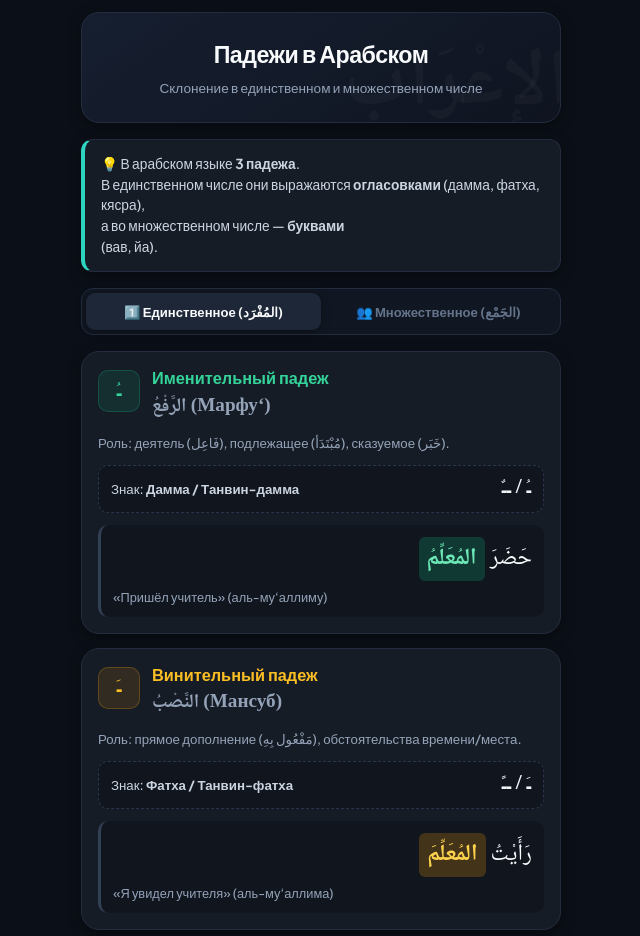
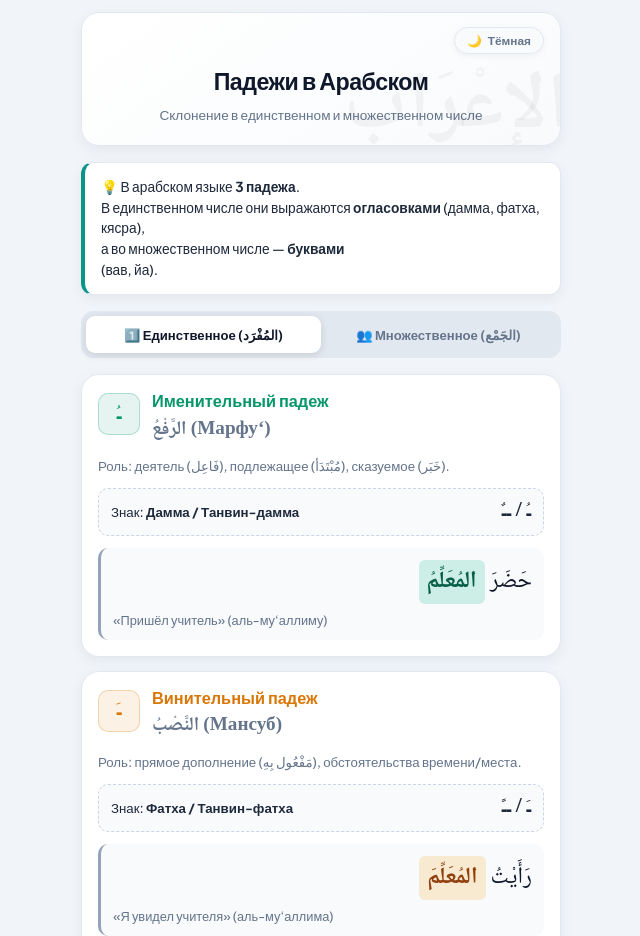
Before and after one commit to ALIHAN999/arabic_cases, a plain HTML site: page index.html in a window 1280 px wide. Shown: the top 936 px of the page, without its empty margins (319-959 px from the left). Drawn offline with Linux system fonts and the light colour scheme.

Commit message:
Implement theme toggle and update styles
Added theme toggle functionality and updated styles for light and dark themes.

```diff
--- a/index.html
+++ b/index.html
@@ -19,28 +19,111 @@
             --sub-card-bg: #10151E;
             --text-main: #F1F5F9;
             --text-muted: #94A3B8;
+            --text-heading: #F8FAFC;
+            --header-bg: linear-gradient(145deg, #161F30 0%, #0F1420 100%);
+            --header-watermark: rgba(255, 255, 255, 0.03);
+            --tabs-bg: #111722;
+            --tab-active-bg: #1E2738;
+            --tab-active-text: #F8FAFC;
+            --dashed-border: #2A364B;
+            --example-border: #334155;
 
-            /* Цветовые темы падежей (неоновый пастельный акцент для тёмной темы) */
+            /* Цветовые темы падежей */
             --raf-color: #34D399;        /* Именительный (Раф') - Изумрудный */
             --raf-bg: rgba(16, 185, 129, 0.12);
             --raf-border: rgba(16, 185, 129, 0.25);
+            --raf-hl-bg: rgba(16, 185, 129, 0.22);
+            --raf-hl-text: #6EE7B7;
 
             --nasb-color: #FBBF24;       /* Винительный (Насб) - Тёплый янтарь */
             --nasb-bg: rgba(245, 158, 11, 0.12);
             --nasb-border: rgba(245, 158, 11, 0.25);
+            --nasb-hl-bg: rgba(245, 158, 11, 0.22);
+            --nasb-hl-text: #FCD34D;
 
             --jarr-color: #FB7185;       /* Родительный (Джарр) - Гранатовый коралл */
             --jarr-bg: rgba(244, 63, 94, 0.12);
             --jarr-border: rgba(244, 63, 94, 0.25);
+            --jarr-hl-bg: rgba(244, 63, 94, 0.22);
+            --jarr-hl-text: #FDA4AF;
 
             --dual-color: #818CF8;       /* Совмещённый (Насб + Джарр) - Индиго */
             --dual-bg: rgba(99, 102, 241, 0.12);
             --dual-border: rgba(99, 102, 241, 0.25);
+            --dual-hl-bg: rgba(99, 102, 241, 0.25);
+            --dual-hl-text: #A5B4FC;
 
             --accent: #2DD4BF;
             --radius-lg: 18px;
             --radius-md: 12px;
             --shadow-sm: 0 4px 14px rgba(0, 0, 0, 0.35);
+
+            /* Подсказки */
+            --tip-info-bg: rgba(30, 58, 138, 0.2);
+            --tip-info-border: rgba(59, 130, 246, 0.25);
+            --tip-info-text: #93C5FD;
+            --tip-info-strong: #BFDBFE;
+
+            --tip-warn-bg: rgba(180, 83, 9, 0.15);
+            --tip-warn-border: rgba(245, 158, 11, 0.25);
+            --tip-warn-text: #FDE68A;
+            --tip-warn-strong: #FCD34D;
+        }
+
+        /* Светлая тема */
+        [data-theme="light"] {
+            --bg-color: #F1F5F9;
+            --card-bg: #FFFFFF;
+            --card-border: #E2E8F0;
+            --sub-card-bg: #F8FAFC;
+            --text-main: #1E293B;
+            --text-muted: #64748B;
+            --text-heading: #0F172A;
+            --header-bg: linear-gradient(145deg, #FFFFFF 0%, #F8FAFC 100%);
+            --header-watermark: rgba(0, 0, 0, 0.04);
+            --tabs-bg: #E2E8F0;
+            --tab-active-bg: #FFFFFF;
+            --tab-active-text: #0F172A;
+            --dashed-border: #CBD5E1;
+            --example-border: #94A3B8;
+
+            /* Адаптированные цвета падежей для светлой темы */
+            --raf-color: #059669;
+            --raf-bg: rgba(5, 150, 105, 0.1);
+            --raf-border: rgba(5, 150, 105, 0.25);
+            --raf-hl-bg: rgba(16, 185, 129, 0.18);
+            --raf-hl-text: #065F46;
+
+            --nasb-color: #D97706;
+            --nasb-bg: rgba(217, 119, 6, 0.1);
+            --nasb-border: rgba(217, 119, 6, 0.25);
+            --nasb-hl-bg: rgba(245, 158, 11, 0.18);
+            --nasb-hl-text: #92400E;
+
+            --jarr-color: #E11D48;
+            --jarr-bg: rgba(225, 29, 72, 0.1);
+            --jarr-border: rgba(225, 29, 72, 0.25);
+            --jarr-hl-bg: rgba(244, 63, 94, 0.18);
+            --jarr-hl-text: #9F1239;
+
+            --dual-color: #4F46E5;
+            --dual-bg: rgba(79, 70, 229, 0.1);
+            --dual-border: rgba(79, 70, 229, 0.25);
+            --dual-hl-bg: rgba(99, 102, 241, 0.18);
+            --dual-hl-text: #3730A3;
+
+            --accent: #0D9488;
+            --shadow-sm: 0 4px 14px rgba(0, 0, 0, 0.06);
+
+            --tip-info-bg: #EFF6FF;
+            --tip-info-border: #BFDBFE;
+            --tip-info-text: #1E40AF;
+            --tip-info-strong: #1E3A8A;
+
+            --tip-warn-bg: #FFFBEB;
+            --tip-warn-border: #FDE68A;
+            --tip-warn-text: #92400E;
+            --tip-warn-strong: #78350F;
         }
 
         * {
@@ -48,6 +131,7 @@
             margin: 0;
             padding: 0;
             -webkit-tap-highlight-color: transparent;
+            transition: background-color 0.25s ease, border-color 0.25s ease, color 0.2s ease;
         }
 
         body {
@@ -69,11 +153,11 @@
         /* Шапка */
         header {
             text-align: center;
-            padding: 24px 16px;
-            background: linear-gradient(145deg, #161F30 0%, #0F1420 100%);
+            padding: 14px 16px 20px;
+            background: var(--header-bg);
             border: 1px solid var(--card-border);
             border-radius: var(--radius-lg);
-            color: #fff;
+            color: var(--text-main);
             margin-bottom: 16px;
             box-shadow: var(--shadow-sm);
             position: relative;
@@ -88,22 +172,39 @@
             font-family: 'Noto Naskh Arabic', serif;
             font-size: 5rem;
             font-weight: 700;
-            color: rgba(255, 255, 255, 0.03);
+            color: var(--header-watermark);
             pointer-events: none;
             user-select: none;
         }
 
-        .tagline {
-            display: inline-block;
-            background: rgba(255, 255, 255, 0.08);
-            padding: 4px 12px;
+        /* Верхняя панель в шапке (кнопка темы) */
+        .header-top-bar {
+            display: flex;
+            justify-content: flex-end;
+            margin-bottom: 10px;
+            position: relative;
+            z-index: 5;
+        }
+
+        .theme-toggle-btn {
+            display: inline-flex;
+            align-items: center;
+            gap: 6px;
+            padding: 5px 12px;
+            background: var(--sub-card-bg);
+            border: 1px solid var(--card-border);
             border-radius: 20px;
-            font-size: 0.72rem;
-            margin-bottom: 10px;
+            color: var(--text-muted);
+            font-family: inherit;
+            font-size: 0.74rem;
             font-weight: 700;
-            text-transform: uppercase;
-            letter-spacing: 1px;
-            color: #94A3B8;
+            cursor: pointer;
+            box-shadow: 0 2px 6px rgba(0, 0, 0, 0.05);
+        }
+
+        .theme-toggle-btn:hover {
+            color: var(--text-main);
+            border-color: var(--accent);
         }
 
         header h1 {
@@ -111,12 +212,12 @@
             font-weight: 800;
             margin-bottom: 6px;
             letter-spacing: -0.5px;
-            color: #F8FAFC;
+            color: var(--text-heading);
         }
 
         header p {
             font-size: 0.85rem;
-            color: #94A3B8;
+            color: var(--text-muted);
         }
 
         /* Интро */
@@ -129,21 +230,17 @@
             margin-bottom: 16px;
             box-shadow: var(--shadow-sm);
             font-size: 0.86rem;
-            color: #CBD5E1;
+            color: var(--text-main);
         }
 
-        /* Навигационные табы */
+       /* Навигационные табы */
         .nav-tabs {
             display: flex;
-            background: #111722;
+            background: var(--tabs-bg);
             padding: 4px;
             border: 1px solid var(--card-border);
             border-radius: var(--radius-md);
             margin-bottom: 16px;
-            position: sticky;
-            top: 10px;
-            z-index: 30;
-            backdrop-filter: blur(12px);
         }
 
         .tab-btn {
@@ -154,7 +251,7 @@
             font-family: inherit;
             font-size: 0.82rem;
             font-weight: 700;
-            color: #64748B;
+            color: var(--text-muted);
             border-radius: 9px;
             cursor: pointer;
             transition: all 0.2s ease;
@@ -162,9 +259,9 @@
         }
 
         .tab-btn.active {
-            background: #1E2738;
-            color: #F8FAFC;
-            box-shadow: 0 2px 8px rgba(0, 0, 0, 0.4);
+            background: var(--tab-active-bg);
+            color: var(--tab-active-text);
+            box-shadow: 0 2px 8px rgba(0, 0, 0, 0.12);
         }
 
         /* Карточка падежа */
@@ -190,7 +287,6 @@
             gap: 12px;
         }
 
-        /* Контейнер с интервалом между русским и арабским названием */
         .case-title-text {
             display: flex;
             flex-direction: column;
@@ -221,7 +317,7 @@
         .arabic-term {
             font-family: 'Noto Naskh Arabic', serif;
             font-size: 1.2rem;
-            color: #94A3B8;
+            color: var(--text-muted);
             font-weight: 700;
             line-height: 1.4;
         }
@@ -253,12 +349,12 @@
             padding: 8px 12px;
             border-radius: 10px;
             margin-bottom: 12px;
-            border: 1px dashed #2A364B;
+            border: 1px dashed var(--dashed-border);
         }
 
         .ending-sign {
             font-size: 0.83rem;
-            color: #CBD5E1;
+            color: var(--text-main);
         }
 
         .arabic-sign {
@@ -275,14 +371,14 @@
             border-radius: 10px;
             padding: 10px 12px;
             margin-top: 8px;
-            border-left: 3px solid #334155;
+            border-left: 3px solid var(--example-border);
         }
 
         .example-label {
             font-size: 0.72rem;
             text-transform: uppercase;
             font-weight: 700;
-            color: #64748B;
+            color: var(--text-muted);
             margin-bottom: 4px;
         }
 
@@ -292,7 +388,7 @@
             direction: rtl;
             text-align: right;
             line-height: 2.1;
-            color: #F8FAFC;
+            color: var(--text-heading);
             font-weight: 500;
         }
 
@@ -302,14 +398,14 @@
             font-weight: 700;
         }
 
-        .raf .highlight { background-color: rgba(16, 185, 129, 0.22); color: #6EE7B7; }
-        .nasb .highlight { background-color: rgba(245, 158, 11, 0.22); color: #FCD34D; }
-        .jarr .highlight { background-color: rgba(244, 63, 94, 0.22); color: #FDA4AF; }
-        .dual-case .highlight { background-color: rgba(99, 102, 241, 0.25); color: #A5B4FC; }
+        .raf .highlight { background-color: var(--raf-hl-bg); color: var(--raf-hl-text); }
+        .nasb .highlight { background-color: var(--nasb-hl-bg); color: var(--nasb-hl-text); }
+        .jarr .highlight { background-color: var(--jarr-hl-bg); color: var(--jarr-hl-text); }
+        .dual-case .highlight { background-color: var(--dual-hl-bg); color: var(--dual-hl-text); }
 
         .translation {
             font-size: 0.8rem;
-            color: #94A3B8;
+            color: var(--text-muted);
             margin-top: 4px;
         }
 
@@ -321,7 +417,7 @@
             font-size: 0.95rem;
             font-weight: 800;
             margin-bottom: 10px;
-            color: #E2E8F0;
+            color: var(--text-heading);
             display: flex;
             align-items: center;
             gap: 8px;
@@ -352,29 +448,29 @@
 
         /* Заметки-подсказки */
         .pro-tip {
-            background: rgba(30, 58, 138, 0.2);
+            background: var(--tip-info-bg);
             border-radius: var(--radius-md);
             padding: 14px;
-            border: 1px solid rgba(59, 130, 246, 0.25);
+            border: 1px solid var(--tip-info-border);
             font-size: 0.82rem;
-            color: #93C5FD;
+            color: var(--tip-info-text);
             margin-top: 10px;
         }
 
         .pro-tip strong {
             display: block;
             margin-bottom: 4px;
-            color: #BFDBFE;
+            color: var(--tip-info-strong);
         }
 
         .pro-tip-warning {
-            background: rgba(180, 83, 9, 0.15);
-            border-color: rgba(245, 158, 11, 0.25);
-            color: #FDE68A;
+            background: var(--tip-warn-bg);
+            border-color: var(--tip-warn-border);
+            color: var(--tip-warn-text);
         }
 
         .pro-tip-warning strong {
-            color: #FCD34D;
+            color: var(--tip-warn-strong);
         }
     </style>
 </head>
@@ -382,6 +478,12 @@
 
 <div class="mobile-container">
     <header>
+        <div class="header-top-bar">
+            <button id="theme-toggle" class="theme-toggle-btn" aria-label="Переключить тему">
+                <span id="theme-icon">☀️</span>
+                <span id="theme-text">Светлая</span>
+            </button>
+        </div>
 
         <h1>Падежи в Арабском</h1>
         <p>Склонение в единственном и множественном числе</p>
@@ -573,7 +675,7 @@
 
         <!-- В. Ломаное множественное -->
         <div class="plural-subgroup">
-            <div class="plural-subgroup-title">3. Ломаное множественное (جَمْعُ التَّكْسِيرِ)</div>
+            <div class="plural-subgroup-title">3. Ломаное множественное (جَمْعُ Тَّكْسِيرِ)</div>
             <p class="case-desc" style="margin-bottom: 12px;">
                 Склоняется <strong>огласовками в точности как единственное число</strong>:
             </p>
@@ -631,6 +733,7 @@
 
 <script>
     document.addEventListener('DOMContentLoaded', () => {
+        // --- 1. Логика переключения табов ---
         const tabButtons = document.querySelectorAll('.tab-btn');
         const contentSections = document.querySelectorAll('.content-section');
 
@@ -654,6 +757,40 @@
                 });
             });
         });
+
+        // --- 2. Логика переключения темы оформления ---
+        const themeToggleBtn = document.getElementById('theme-toggle');
+        const themeIcon = document.getElementById('theme-icon');
+        const themeText = document.getElementById('theme-text');
+
+        function updateButtonUI(theme) {
+            if (theme === 'light') {
+                themeIcon.textContent = '🌙';
+                themeText.textContent = 'Тёмная';
+            } else {
+                themeIcon.textContent = '☀️';
+                themeText.textContent = 'Светлая';
+            }
+        }
+
+        function setTheme(theme) {
+            document.documentElement.setAttribute('data-theme', theme);
+            localStorage.setItem('theme', theme);
+            updateButtonUI(theme);
+        }
+
+        // Определение сохраненной темы или системного предпочтения
+        const savedTheme = localStorage.getItem('theme');
+        const prefersDark = window.matchMedia('(prefers-color-scheme: dark)').matches;
+        const initialTheme = savedTheme || (prefersDark ? 'dark' : 'light');
+
+        setTheme(initialTheme);
+
+        themeToggleBtn.addEventListener('click', () => {
+            const currentTheme = document.documentElement.getAttribute('data-theme') || 'dark';
+            const newTheme = currentTheme === 'dark' ? 'light' : 'dark';
+            setTheme(newTheme);
+        });
     });
 </script>
 
```
